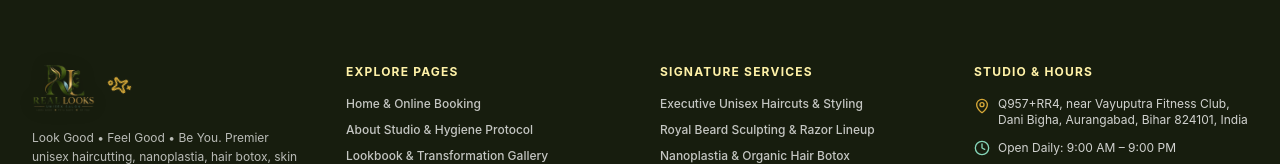
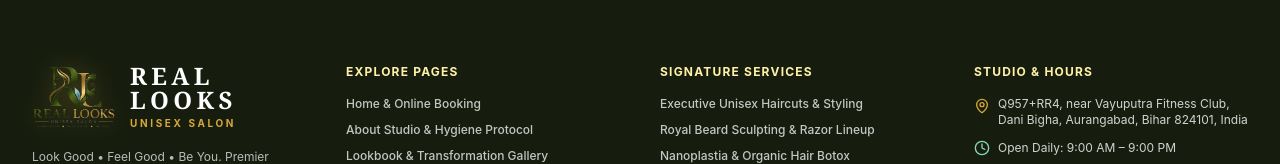
Before and after one commit to ritwikamit/RealLooks, a React (Vite) app: page / in a window 1280 px wide. Shown: the part 11836-12000 px from the top of the page. Built offline with nearby package versions, Linux system fonts and the light colour scheme; a web font is replaced by a local one.

Commit message:
feat: enlarge footer logo with REAL LOOKS text, remove icon, center copyright, and add ACCustom Labs logo developer credit

```diff
--- a/src/components/clandestine/ClandestineEnhancedFooter.tsx
+++ b/src/components/clandestine/ClandestineEnhancedFooter.tsx
@@ -1,6 +1,5 @@
-import React, { useState, useEffect } from 'react';
-import { MapPin, Phone, Clock, Instagram, Facebook, ArrowUp, Sparkles, MessageSquare, Heart } from 'lucide-react';
-import { BrandLogo } from '../BrandLogo';
+import React from 'react';
+import { MapPin, Phone, Clock, Instagram, Facebook, ArrowUp, MessageSquare } from 'lucide-react';
 import { SALON_INFO } from '../../data/salonData';
 import { PageView } from './LimelightNavbar';
 
@@ -13,15 +12,6 @@ export const ClandestineEnhancedFooter: React.FC<ClandestineEnhancedFooterProps>
   onNavigate,
   onBookClick,
 }) => {
-  const [rotation, setRotation] = useState(0);
-
-  useEffect(() => {
-    const interval = setInterval(() => {
-      setRotation((prev) => (prev + 20) % 360);
-    }, 2000);
-    return () => clearInterval(interval);
-  }, []);
-
   const scrollToTop = () => {
     window.scrollTo({ top: 0, behavior: 'smooth' });
   };
@@ -46,16 +36,26 @@ export const ClandestineEnhancedFooter: React.FC<ClandestineEnhancedFooterProps>
         {/* Main 4-Column Grid */}
         <div className="grid grid-cols-1 md:grid-cols-2 lg:grid-cols-4 gap-10 pb-12 border-b border-white/10">
 
-          {/* Col 1: Brand, Tagline, Rotating Accent */}
+          {/* Col 1: Enlarged Logo & REAL LOOKS Text */}
           <div className="space-y-4">
-            <div className="flex items-center gap-3">
-              <BrandLogo variant="header" light />
-              {/* Rotating Botanical Accent inspired by Clandestine Snowflake */}
             <div
-                className="w-6 h-6 text-[#D6A838] transition-transform duration-1000 ease-in-out"
-                style={{ transform: `rotate(${rotation}deg)` }}
+              className="flex items-center gap-3.5 cursor-pointer group"
+              onClick={scrollToTop}
+              title="Real Looks Unisex Salon"
             >
-                <Sparkles className="w-5 h-5" />
+              <img
+                src="/images/logo.png"
+                alt="Real Looks Unisex Salon Logo"
+                className="h-14 sm:h-16 w-auto object-contain filter drop-shadow-[0_2px_12px_rgba(214,168,56,0.35)] select-none transition-transform duration-300 group-hover:scale-105"
+                loading="lazy"
+              />
+              <div className="flex flex-col">
+                <span className="font-serif font-black text-xl sm:text-2xl tracking-[0.18em] uppercase text-white leading-none">
+                  REAL LOOKS
+                </span>
+                <span className="text-[10px] tracking-[0.26em] uppercase text-[#D6A838] font-bold mt-1">
+                  UNISEX SALON
+                </span>
               </div>
             </div>
 
@@ -182,22 +182,44 @@ export const ClandestineEnhancedFooter: React.FC<ClandestineEnhancedFooterProps>
 
         </div>
 
-        {/* Bottom Bar: Copyright & Back to Top */}
-        <div className="pt-8 flex flex-col sm:flex-row items-center justify-between gap-4 text-xs text-white/50">
-          <div className="flex items-center gap-2">
+        {/* Bottom Bar: Centered Copyright & Developer Credit */}
+        <div className="pt-8 flex flex-col items-center justify-center text-center gap-3 text-xs text-white/60">
+          {/* Centered All Rights Reserved */}
+          <div className="flex flex-wrap items-center justify-center gap-2">
             <span>© {new Date().getFullYear()} Real Looks Unisex Salon. All rights reserved.</span>
-            <span>•</span>
-            <span className="text-[#D6A838]">Aurangabad, Bihar</span>
+            <span className="text-white/30">•</span>
+            <span className="text-[#D6A838] font-medium">Dani Bigha, Aurangabad, Bihar</span>
           </div>
 
+          {/* Designed and Developed by ACCustom Labs */}
+          <div className="flex items-center justify-center gap-2 text-white/70 text-[11px] sm:text-xs">
+            <span>Designed and Developed by</span>
+            <a
+              href="https://accustomlabs.com"
+              target="_blank"
+              rel="noopener noreferrer"
+              className="inline-flex items-center hover:opacity-85 transition-opacity"
+              title="ACCustom Labs"
+            >
+              <img
+                src="/images/accustomlabs.svg"
+                alt="ACCustom Labs"
+                className="h-4 sm:h-4.5 w-auto object-contain inline-block align-middle filter drop-shadow-xs"
+              />
+            </a>
+          </div>
+
+          {/* Back to top */}
+          <div className="pt-1">
             <button
               onClick={scrollToTop}
-            className="flex items-center gap-1.5 text-xs text-[#FFF2A8] hover:text-white transition-colors cursor-pointer"
+              className="inline-flex items-center gap-1.5 text-xs text-[#FFF2A8]/80 hover:text-[#FFF2A8] transition-colors cursor-pointer"
               aria-label="Back to top"
             >
               <span>Back to top</span>
-            <ArrowUp className="w-4 h-4" />
+              <ArrowUp className="w-3.5 h-3.5" />
             </button>
+          </div>
         </div>
 
       </div>
```
Also changed, not shown: public/images/accustomlabs.png (added), public/images/accustomlabs.svg (added). Lines whose indentation alone changed are shown as unchanged.
